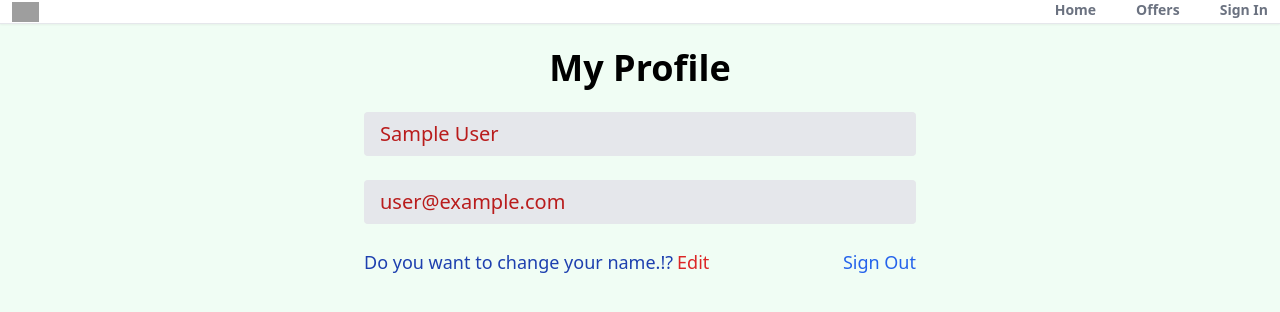
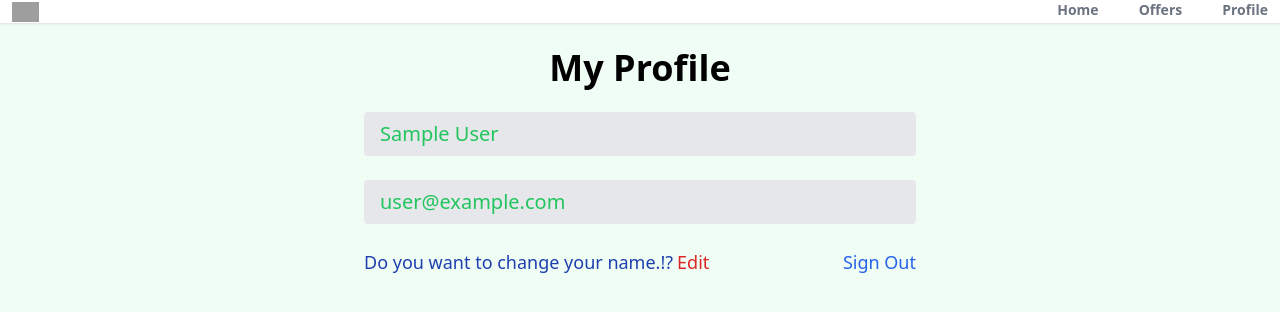
Before and after one commit to sarath1130/House-Rent-App, a React (Create React App) app: page /profile in a window 1280 px wide. Shown: the top 312 px of the page. Built offline with nearby package versions, Linux system fonts and the light colour scheme; no server answers; sample sign-in values are in the browser's storage; grey boxes are pictures that could not be loaded.

Commit message:
Complete edit and header parts

```diff
--- a/src/components/Header.jsx
+++ b/src/components/Header.jsx
@@ -1,11 +1,24 @@
-import React from "react";
+import React, { useEffect } from "react";
 import { useLocation, useNavigate } from "react-router-dom";
+import { useState } from "react";
+import { getAuth, onAuthStateChanged } from "firebase/auth";
 
 export default function Header() {
+  const [pageState, setPageState] = useState("Sign In");
   const location = useLocation();
   const navigate = useNavigate();
+  const auth = getAuth();
+  useEffect(() => {
+    onAuthStateChanged(auth, (user) => {
+      if (user) {
+        setPageState("Profile");
+      } else {
+        setPageState("Sign In");
+      }
+    });
+  }, [auth]);
   console.log(location.pathname);
-  function pathMathRoute(route) {
+  function pathMatchRoute(route) {
     if (route === location.pathname) {
       return true;
     }
@@ -25,7 +38,7 @@ export default function Header() {
           <ul className="flex space-x-10">
             <li
               className={` cursor-pointer py-6-3 text-sm font-semibold text-gray-500 border-b-[3px] border-b-transparent ${
-                pathMathRoute("/") && "text-black border-b-yellow-600"
+                pathMatchRoute("/") && "text-black border-b-yellow-600"
               }`}
               onClick={() => navigate("/")}
             >
@@ -33,7 +46,7 @@ export default function Header() {
             </li>
             <li
               className={`cursor-pointer py-6-3 text-sm font-semibold text-gray-500 border-b-[3px] border-b-transparent ${
-                pathMathRoute("/Offers") && "text-black border-b-yellow-600"
+                pathMatchRoute("/Offers") && "text-black border-b-yellow-600"
               }`}
               onClick={() => navigate("/Offers")}
             >
@@ -41,11 +54,12 @@ export default function Header() {
             </li>
             <li
               className={`cursor-pointer py-6-3 text-sm font-semibold text-gray-500 border-b-[3px] border-b-transparent ${
-                pathMathRoute("/Sign") && "text-black border-b-yellow-600"
+                pathMatchRoute("/Sign") ||
+                (pathMatchRoute("/Profile") && "text-black border-b-yellow-600")
               }`}
-              onClick={() => navigate("/Sign")}
+              onClick={() => navigate("/Profile")}
             >
-              Sign In
+              {pageState}
             </li>
           </ul>
         </div>
--- a/src/pages/Profile.jsx
+++ b/src/pages/Profile.jsx
@@ -1,11 +1,15 @@
-import { getAuth } from "firebase/auth";
+import { getAuth, updateProfile } from "firebase/auth";
 import React from "react";
 import { useState } from "react";
 import { useNavigate } from "react-router-dom";
+import { toast } from "react-toastify";
+import { db } from "../firebase";
+import { doc, updateDoc } from "firebase/firestore";
 
 export default function Profile() {
   const auth = getAuth();
   const navigate = useNavigate();
+  const [changeDetail, setChangeDetail] = useState(false);
   const [formData, setFormData] = useState({
     name: auth.currentUser.displayName,
     email: auth.currentUser.email,
@@ -15,6 +19,30 @@ export default function Profile() {
   function onLogout() {
     auth.signOut();
     navigate("/");
+  }
+  function onChange(e) {
+    setFormData((prevState) => ({
+      ...prevState,
+      [e.target.id]: e.target.value,
+    }));
+  }
+  async function onSubmit() {
+    try {
+      if (auth.currentUser.displayName !== name) {
+        //update display name in fire base authentication
+        await updateProfile(auth.currentUser, {
+          displayName: name,
+        });
+        //update name in the firestore
+        const docRef = doc(db, "users", auth.currentUser.uid);
+        await updateDoc(docRef, {
+          name,
+        });
+      }
+      toast.success("Profile details updated");
+    } catch (error) {
+      toast.error("Could not update the profile detail");
+    }
   }
   return (
     <>
@@ -28,8 +56,11 @@ export default function Profile() {
                 type="text"
                 id="name"
                 value={name}
-                disabled
-                className="mb-6 w-full px-4 py-2 text-xl text-red-700 bg-gray-200 border-gray-100 rounded transition ease-in-out"
+                disabled={!changeDetail}
+                onChange={onChange}
+                className={`mb-6 w-full px-4 py-2 text-xl text-green-500 bg-gray-200 border-gray-100 rounded transition ease-in-out ${
+                  changeDetail && "bg-red-200 focus:bg-red-200"
+                }`}
               />
               {/*Email Input*/}
               <input
@@ -37,13 +68,19 @@ export default function Profile() {
                 id="email"
                 value={email}
                 disabled
-                className="mb-6 w-full px-4 py-2 text-xl text-red-700 bg-gray-200 border-gray-100 rounded transition ease-in-out"
+                className="mb-6 w-full px-4 py-2 text-xl text-green-500 bg-gray-200 border-gray-100 rounded transition ease-in-out"
               />
               <div className="flex justify-between whitespace-nowrap text-sm sm:text-lg mb-6">
                 <p className="flex items-center text-blue-800">
                   Do you want to change your name.!?
-                  <span className="text-red-600 hover:text-pink-950 transition ease-in-out duration-200 ml-1 cursor-pointer">
-                    Edit
+                  <span
+                    onClick={() => {
+                      changeDetail && onSubmit();
+                      setChangeDetail((prevState) => !prevState);
+                    }}
+                    className="text-red-600 hover:text-pink-950 transition ease-in-out duration-200 ml-1 cursor-pointer"
+                  >
+                    {changeDetail ? "Apply change" : "Edit"}
                   </span>
                 </p>
                 <p
```
